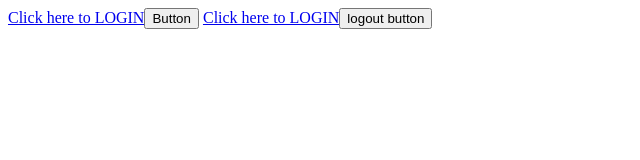
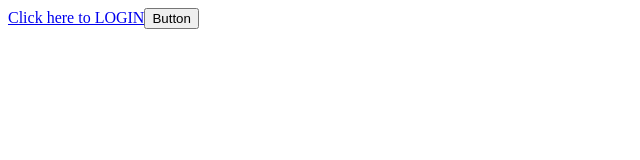
Before and after one commit to aditya-nadgouda/localrepo, a plain HTML site: page login.html in a window 1280 px wide. Shown: the whole page, without its empty margins (0-640 px from the left). Drawn offline with Linux system fonts and the light colour scheme.

```diff
--- a/login.html
+++ b/login.html
@@ -7,6 +7,5 @@
 </head>
 <body>
     <a href="http://.." target="_blank" rel="noopener noreferrer">Click here to LOGIN<button>Button</button></a>
- <a href="http://.." target="_blank" rel="noopener noreferrer">Click here to LOGIN<button>logout button</button></a>
 </body>
 </html>
```
